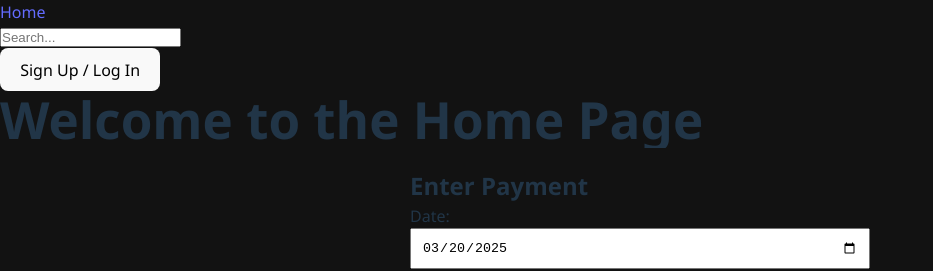
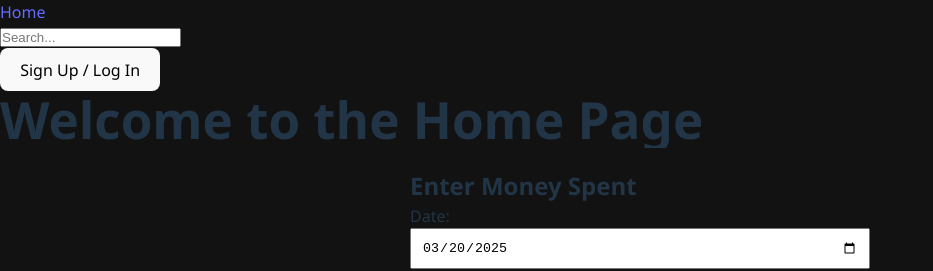
Before and after one commit to Hehrd/hromozomite, a React (Vite) app in the folder react/: page / in a window 1280 px wide. Shown: the top 271 px of the page, without its empty margins (0-933 px from the left). Built offline with nearby package versions, Linux system fonts and the light colour scheme.

Commit message:
fixed heading

```diff
--- a/react/src/pages/PaymentForm.jsx
+++ b/react/src/pages/PaymentForm.jsx
@@ -52,7 +52,7 @@ const PaymentForm = () => {
 
   return (
     <div style={{ padding: "20px", maxWidth: "500px", margin: "auto" }}>
-      <h2>Enter Payment</h2>
+      <h2>Enter Money Spent</h2>
       <form onSubmit={handleSubmit}>
         <label>Date:</label>
         <input
```
